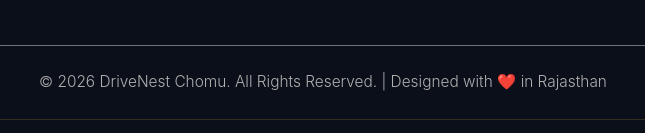
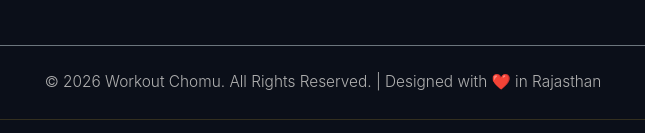
Before and after one commit to F-design-developer/workout, a plain HTML site: page index.html in a window 1280 px wide. Shown: the part 8380-8513 px from the top of the page, 317-962 px from the left. Drawn offline with nearby package versions, Linux system fonts and the light colour scheme; a web font is replaced by a local one.

Commit message:
Update index.html

```diff
--- a/index.html
+++ b/index.html
@@ -1329,7 +1329,7 @@
 
             <div class="row pt-4 mt-4 border-top border-secondary">
                 <div class="col-12 text-center">
-                    <p class="text-light-muted small mb-0">&copy; 2026 DriveNest Chomu. All Rights Reserved. | Designed
+                    <p class="text-light-muted small mb-0">&copy; 2026 Workout Chomu. All Rights Reserved. | Designed
                         with ❤️ in Rajasthan</p>
                 </div>
             </div>
```
